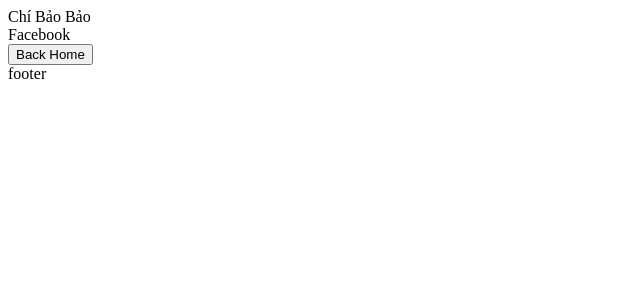
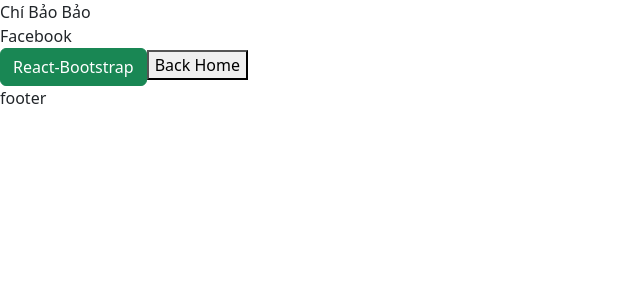
Before and after one commit to chibaobao123/NextJS, a Next.js app: page /facebook in a window 1280 px wide. Shown: the top 300 px of the page, without its empty margins (0-640 px from the left). Built offline with nearby package versions, Linux system fonts and the light colour scheme.

Commit message:
Bootstrap integration

```diff
--- a/src/app/facebook/page.tsx
+++ b/src/app/facebook/page.tsx
@@ -1,5 +1,7 @@
 "use client";
 import { useRouter } from "next/navigation";
+
+import { Button } from "react-bootstrap";
 
 export default function Facebook() {
   const router = useRouter();
@@ -10,6 +12,7 @@ export default function Facebook() {
     <div>
       Facebook
       <div>
+        <Button variant="success">React-Bootstrap</Button>
         <button onClick={() => backHome()}>Back Home</button>
       </div>
     </div>
--- a/src/app/layout.tsx
+++ b/src/app/layout.tsx
@@ -1,6 +1,8 @@
 import type { Metadata } from "next";
 import localFont from "next/font/local";
 import "./globals.css";
+
+import "bootstrap/dist/css/bootstrap.min.css";
 
 const geistSans = localFont({
   src: "./fonts/GeistVF.woff",
--- a/src/app/page.tsx
+++ b/src/app/page.tsx
@@ -1,4 +1,5 @@
 import Link from "next/link";
+
 import x from "@/styles/app.module.css";
 import y from "@/styles/test.module.css";
 
```
Also changed, not shown: package.json (+8 -6 lines), 1 other file (tests, documents, lock files or other folders).
